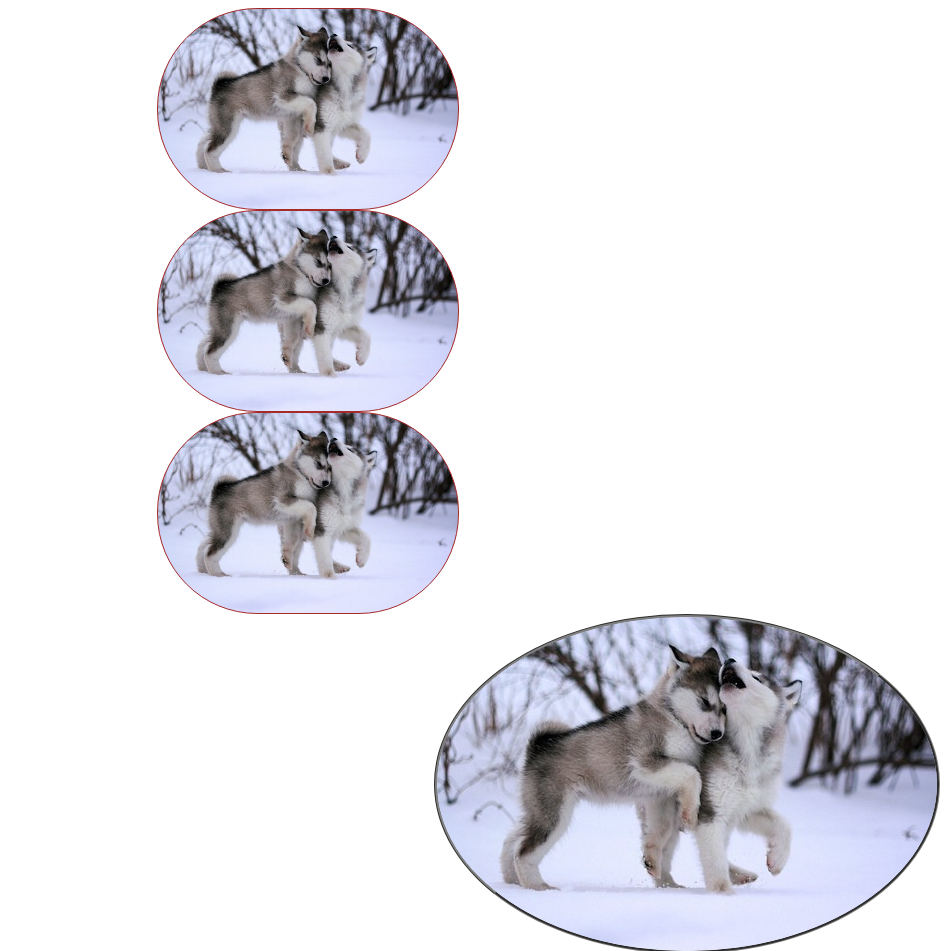
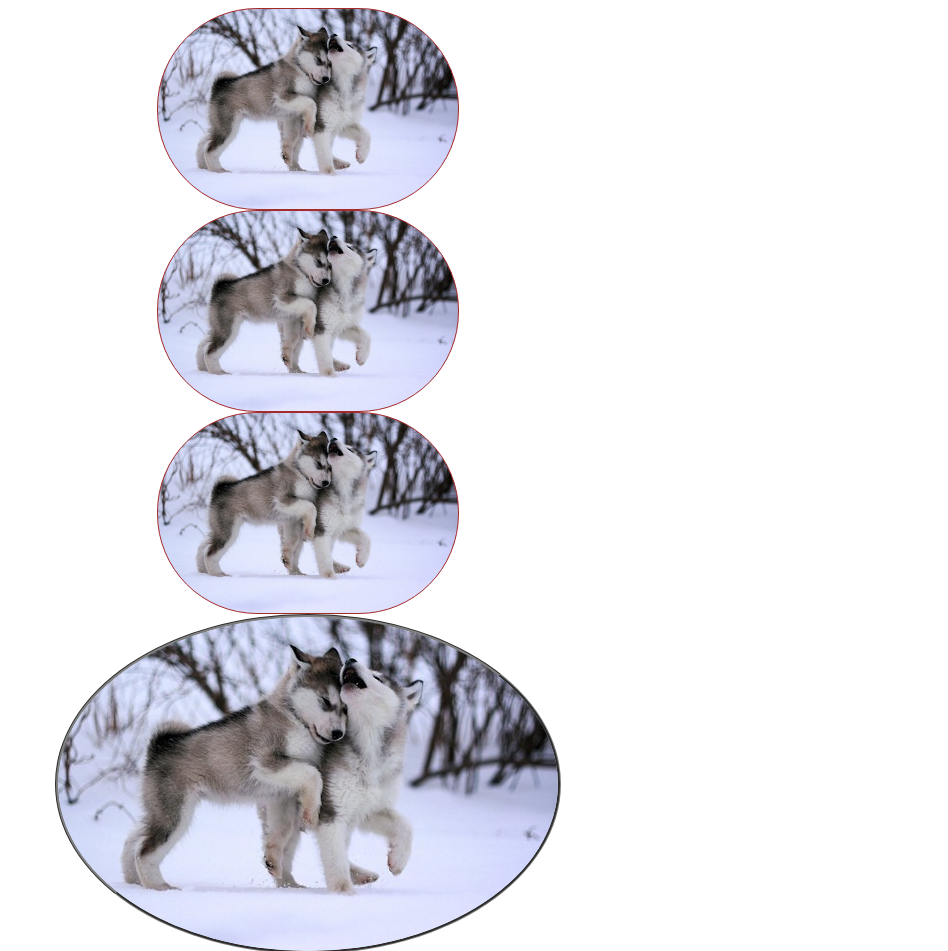
Before and after one commit to FroggyDead/web-course, a plain HTML site: page 011_border-radius-property/index.html in a window 1280 px wide. Shown: the top 951 px of the page, without its empty margins (332-1280 px from the left). Drawn offline with Linux system fonts and the light colour scheme.

Commit message:
minor fix of 011 folder, wrong img center alignment

```diff
--- a/011_border-radius-property/main.css
+++ b/011_border-radius-property/main.css
@@ -14,7 +14,7 @@ border: 3px groove gray;
 border-radius: 100%;
 display: block;
 margin-left: auto;
-margin-left: auto;
+margin-right: auto;
 }
 
 .first {
```
